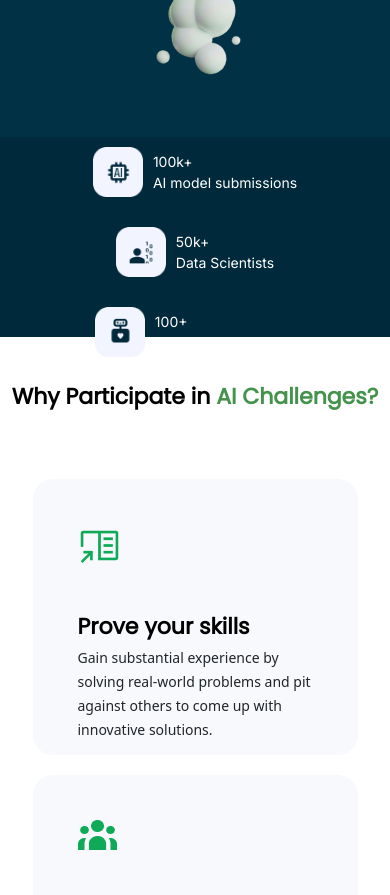
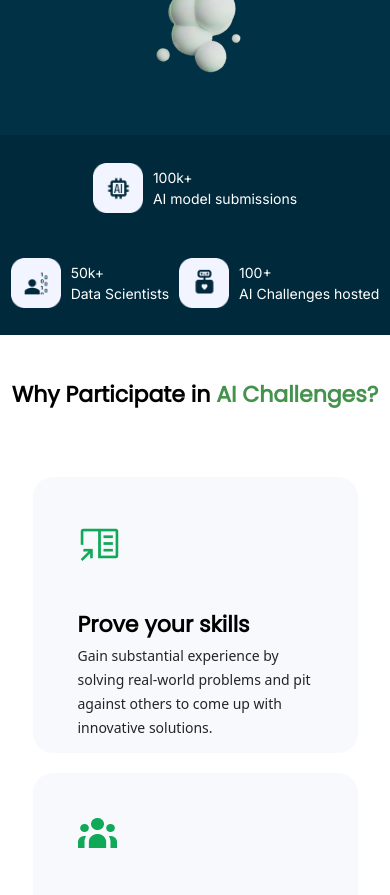
Before and after one commit to OvilashMoitra/hackathon-frontend, a React (Create React App) app: page / in a window 390 px wide. Shown: the part 820-1715 px from the top of the page. Built offline with nearby package versions, Linux system fonts and the light colour scheme; no server answers.

Commit message:
responsive issue on home page done

```diff
--- a/src/Components/HomeBanner/HomeBanner.scss
+++ b/src/Components/HomeBanner/HomeBanner.scss
@@ -8,7 +8,7 @@
 
     @media (max-width: 480px) {
         flex-direction: column;
-        height: 100vh;
+        // height: 100vh;
         padding: 20px 0;
     }
 
--- a/src/Components/HomeStat/HomeStat.scss
+++ b/src/Components/HomeStat/HomeStat.scss
@@ -10,7 +10,7 @@
         display: flex;
         flex-wrap: wrap;
         justify-content: center;
-        gap: 30px;
+        gap: 10px;
         padding: 10px;
     }
 
```
